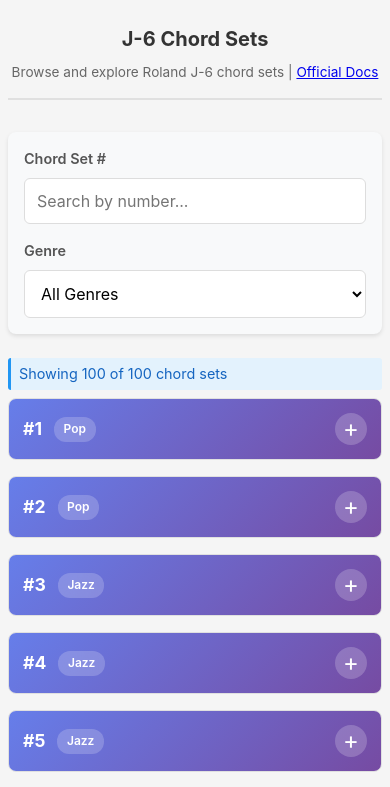
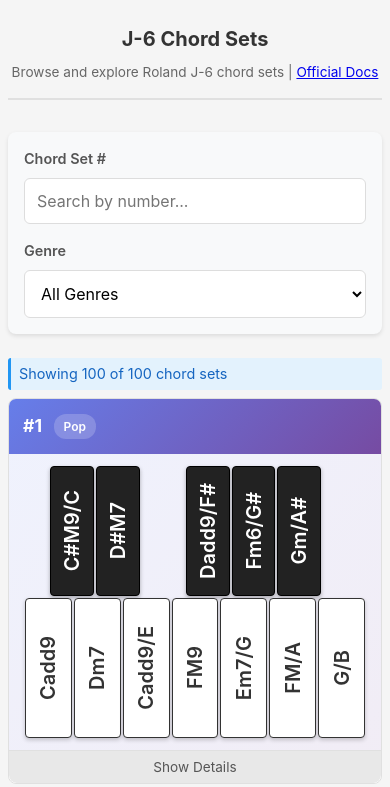
Before and after one commit to stonefruit/j6, a React (Vite) app: page / in a window 390 px wide. Shown: the top 787 px of the page. Built offline with nearby package versions, Linux system fonts and the light colour scheme.

Commit message:
refactor: simplify ChordSetCard component and enhance styling for better responsiveness

```diff
--- a/src/components/ChordPreviewKeyboard.css
+++ b/src/components/ChordPreviewKeyboard.css
@@ -4,13 +4,14 @@
   border-bottom: 1px solid #e0e0e0;
   display: flex;
   justify-content: center;
+  overflow: hidden;
 }
 
 .chord-preview-keyboard {
   display: flex;
   flex-direction: column;
   gap: 2px;
-  width: fit-content;
+  width: 100%;
 }
 
 .preview-keyboard-row {
@@ -19,7 +20,8 @@
 }
 
 .preview-black-keys-row {
-  margin-left: 42px;
+  /* Offset by half a white key + gap to center black keys between white keys */
+  margin-left: calc((100% - 6 * 2px) / 7 / 2 + 2px);
 }
 
 .preview-key {
@@ -32,7 +34,7 @@
 }
 
 .preview-key-label {
-  font-size: 20px;
+  font-size: clamp(11px, 2.5cqi, 20px);
   font-weight: 600;
   line-height: 1;
   user-select: none;
@@ -40,13 +42,13 @@
   writing-mode: vertical-rl;
   text-orientation: mixed;
   transform: rotate(180deg);
-  padding: 12px 0;
+  padding: 8px 0;
 }
 
 /* Black keys */
 .preview-black-key {
-  width: 56px;
-  height: 160px;
+  flex: 1;
+  height: 130px;
   background-color: #222;
   border: 1px solid #000;
   box-shadow: 0 2px 4px rgba(0, 0, 0, 0.3);
@@ -64,8 +66,8 @@
 
 /* White keys */
 .preview-white-key {
-  width: 60px;
-  height: 160px;
+  flex: 1;
+  height: 140px;
   background-color: #fff;
   border: 1px solid #333;
   box-shadow: 0 2px 4px rgba(0, 0, 0, 0.2);
@@ -74,45 +76,3 @@
 .preview-white-key .preview-key-label {
   color: #333;
 }
-
-/* Responsive adjustments */
-@media (max-width: 768px) {
-  .preview-white-key {
-    width: 50px;
-    height: 130px;
-  }
-
-  .preview-black-key {
-    width: 46px;
-    height: 130px;
-  }
-
-  .preview-black-keys-row {
-    margin-left: 35px;
-  }
-
-  .preview-key-label {
-    font-size: 16px;
-  }
-}
-
-@media (max-width: 480px) {
-  .preview-white-key {
-    width: 40px;
-    height: 100px;
-  }
-
-  .preview-black-key {
-    width: 36px;
-    height: 100px;
-  }
-
-  .preview-black-keys-row {
-    margin-left: 28px;
-  }
-
-  .preview-key-label {
-    font-size: 13px;
-    padding: 8px 0;
-  }
-}
--- a/src/components/ChordSets.css
+++ b/src/components/ChordSets.css
@@ -161,8 +161,6 @@
   align-items: center;
   padding: 1rem;
   background: linear-gradient(135deg, #667eea 0%, #764ba2 100%);
-  cursor: pointer;
-  user-select: none;
 }
 
 .chord-preview {
@@ -207,26 +205,6 @@
   backdrop-filter: blur(10px);
 }
 
-.expand-btn {
-  background: rgba(255, 255, 255, 0.2);
-  color: white;
-  border: none;
-  width: 32px;
-  height: 32px;
-  border-radius: 50%;
-  font-size: 1.5rem;
-  cursor: pointer;
-  transition: background 0.2s;
-  display: flex;
-  align-items: center;
-  justify-content: center;
-  line-height: 1;
-}
-
-.expand-btn:hover {
-  background: rgba(255, 255, 255, 0.3);
-}
-
 .card-content {
   padding: 1rem;
   background: #fafafa;
@@ -237,11 +215,16 @@
   padding: 0.5rem;
   background: #e8e8e8;
   border: none;
-  border-radius: 6px;
+  border-bottom-left-radius: 8px;
+  border-bottom-right-radius: 8px;
   color: #555;
   font-size: 0.85rem;
   cursor: pointer;
   transition: background 0.2s;
+}
+
+.details-toggle:hover {
+  background: #ddd;
 }
 
 .details-toggle:hover {
--- a/src/components/ChordSets.tsx
+++ b/src/components/ChordSets.tsx
@@ -11,7 +11,6 @@
 export default function ChordSets() {
   const [searchNumber, setSearchNumber] = useState("");
   const [selectedGenre, setSelectedGenre] = useState("");
-
   // Get unique genres
   const genres = useMemo(() => {
     const uniqueGenres = new Set(data.chordSets.map((set) => set.genre));
@@ -127,28 +126,19 @@
 }
 
 function ChordSetCard({ chordSet }: { chordSet: ChordSet }) {
-  const [expanded, setExpanded] = useState(false);
   const [showDetails, setShowDetails] = useState(false);
 
   return (
     <div className="chord-set-card">
-      <div className="card-header" onClick={() => setExpanded(!expanded)}>
+      <div className="card-header">
         <div className="card-title">
           <span className="set-number">#{chordSet.number}</span>
           <span className="genre-badge">{chordSet.genre}</span>
         </div>
-        <button
-          className="expand-btn"
-          aria-label={expanded ? "Collapse" : "Expand"}
-        >
-          {expanded ? "−" : "+"}
-        </button>
       </div>
 
-      {expanded && <ChordPreviewKeyboard chords={chordSet.chords} />}
+      <ChordPreviewKeyboard chords={chordSet.chords} />
 
-      {expanded && (
-        <div className="card-content">
       <button
         className="details-toggle"
         onClick={() => setShowDetails(!showDetails)}
@@ -157,6 +147,7 @@
       </button>
 
       {showDetails && (
+        <div className="card-content">
           <div className="chords-list">
             {chordSet.chords.map((chord, idx) => (
               <div key={idx} className="chord-item">
@@ -178,7 +169,6 @@
               </div>
             ))}
           </div>
-          )}
         </div>
       )}
     </div>
```
Lines whose indentation alone changed are shown as unchanged.
